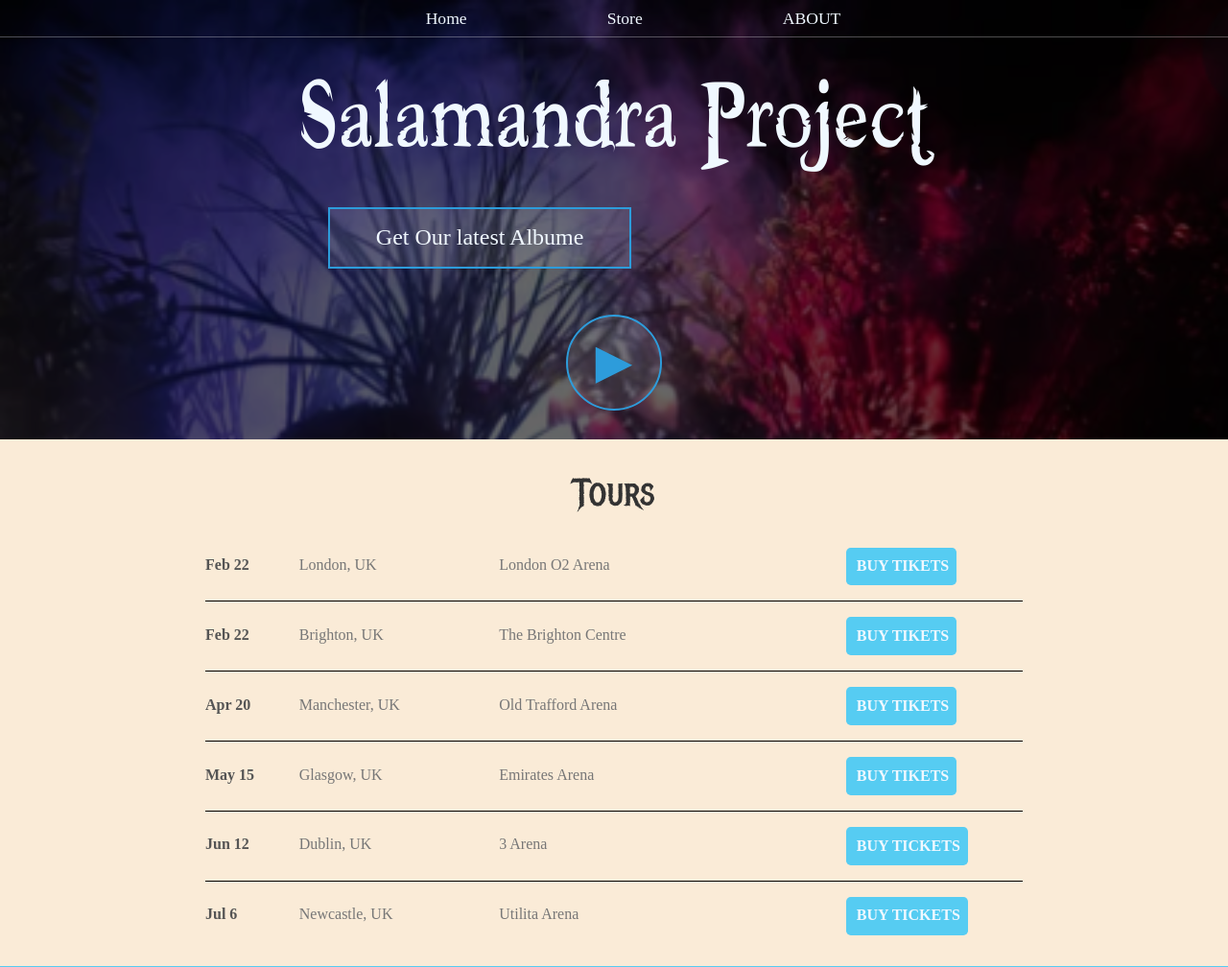
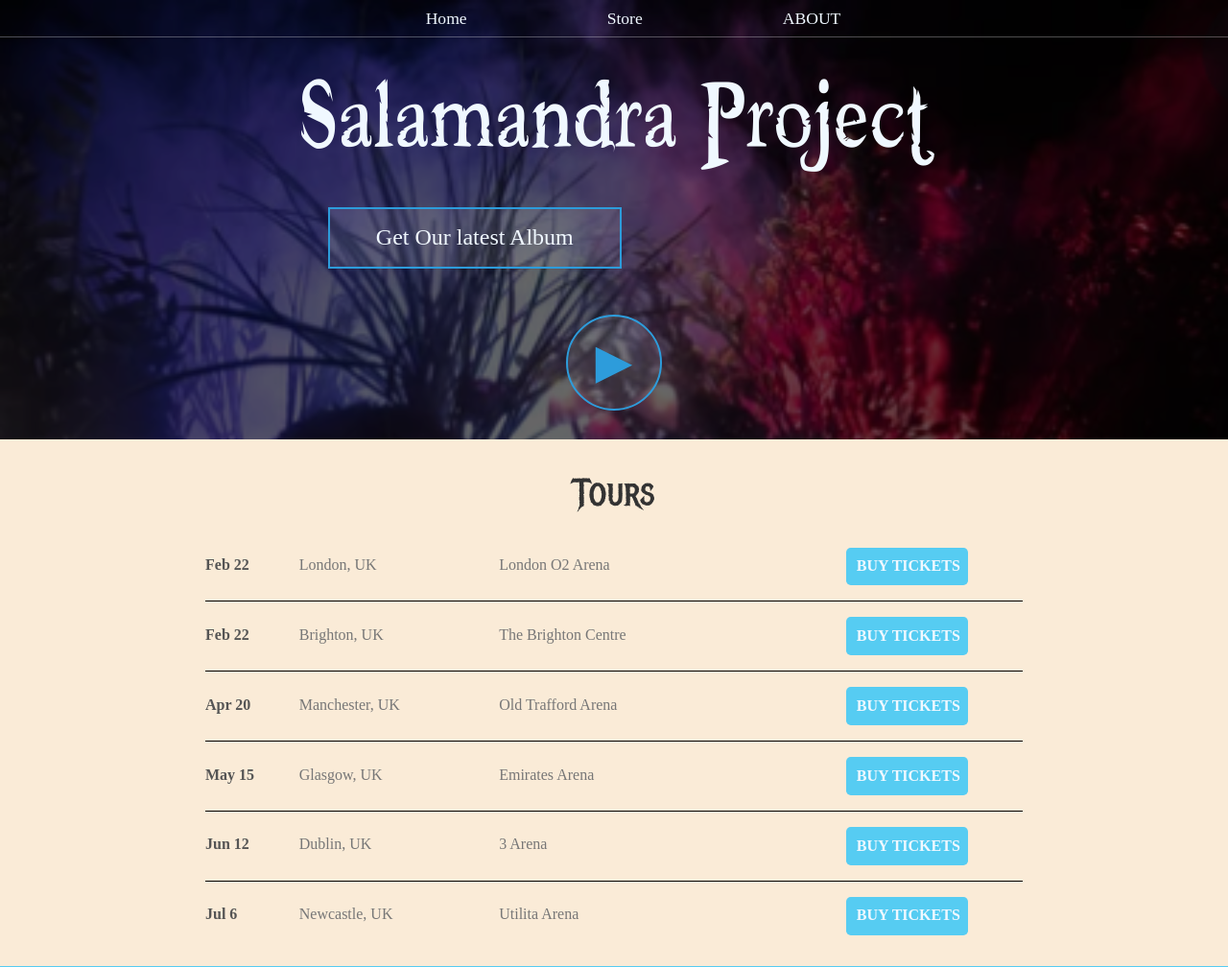
Before and after one commit to Dorultan-C/Salamandra-project.github.io, a plain HTML site: page index.html in a window 1280 px wide. Shown: the top 1008 px of the page at 96% size. Drawn offline with Linux system fonts and the light colour scheme; files whose address does not match are found by name; a web font is replaced by a local one.

Commit message:
Misspelling

```diff
--- a/index.html
+++ b/index.html
@@ -23,7 +23,7 @@
 
     <h1 class="band-name band-name-large">Salamandra Project</h1>
     <div class="container">
-    <button class="btn btn-header" type="button">Get Our latest Albume</button>
+    <button class="btn btn-header" type="button">Get Our latest Album</button>
     <button class="btn btn-header btn-play" type="button">&#9658</button>
     </div>
   </header>
@@ -35,28 +35,28 @@
         <span class="tour-item tour-date">Feb 22</span>
         <span class="tour-item tour-city">London, UK</span>
         <span class="tour-item tour-arena">London O2 Arena</span>
-        <button type="button" class="btn tour-item tour-btn btn-primary">BUY TIKETS</button>
+        <button type="button" class="btn tour-item tour-btn btn-primary">BUY TICKETS</button>
 
       </div>
       <div class="tour-row">
         <span class="tour-item tour-date">Feb 22</span>
         <span class="tour-item tour-city">Brighton, UK</span>
         <span class="tour-item tour-arena">The Brighton Centre</span>
-        <button type="button" class="btn tour-item tour-btn btn-primary">BUY TIKETS</button>
+        <button type="button" class="btn tour-item tour-btn btn-primary">BUY TICKETS</button>
 
       </div>
       <div class="tour-row">
         <span class="tour-item tour-date">Apr 20</span>
         <span class="tour-item tour-city">Manchester, UK</span>
         <span class="tour-item tour-arena">Old Trafford Arena</span>
-        <button type="button" class="btn tour-item tour-btn btn-primary">BUY TIKETS</button>
+        <button type="button" class="btn tour-item tour-btn btn-primary">BUY TICKETS</button>
 
       </div>
       <div class="tour-row">
         <span class="tour-item tour-date">May 15</span>
         <span class="tour-item tour-city">Glasgow, UK</span>
         <span class="tour-item tour-arena">Emirates Arena</span>
-        <button type="button" class="btn tour-item tour-btn btn-primary">BUY TIKETS</button>
+        <button type="button" class="btn tour-item tour-btn btn-primary">BUY TICKETS</button>
 
       </div>
       <div class="tour-row">
```
Also changed, not shown: about.html (+1 -1 lines).
